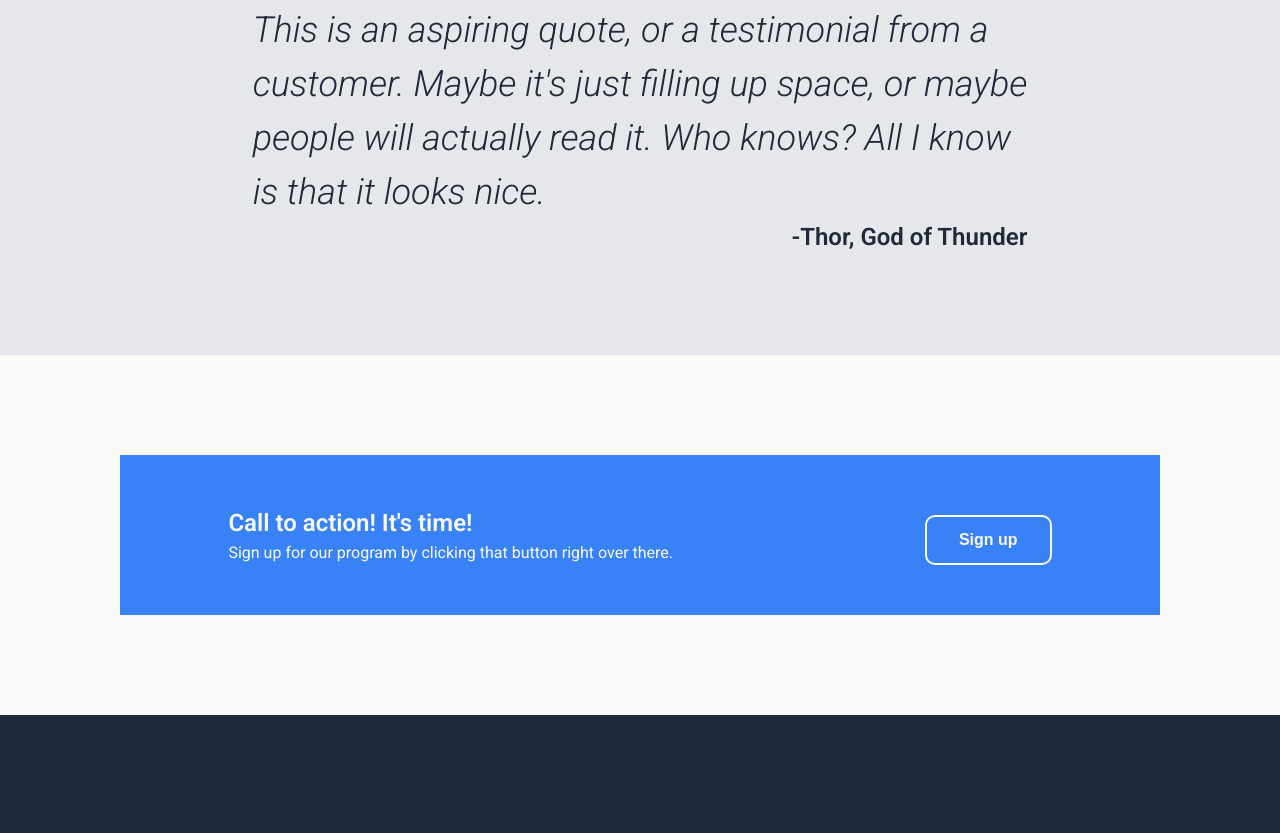
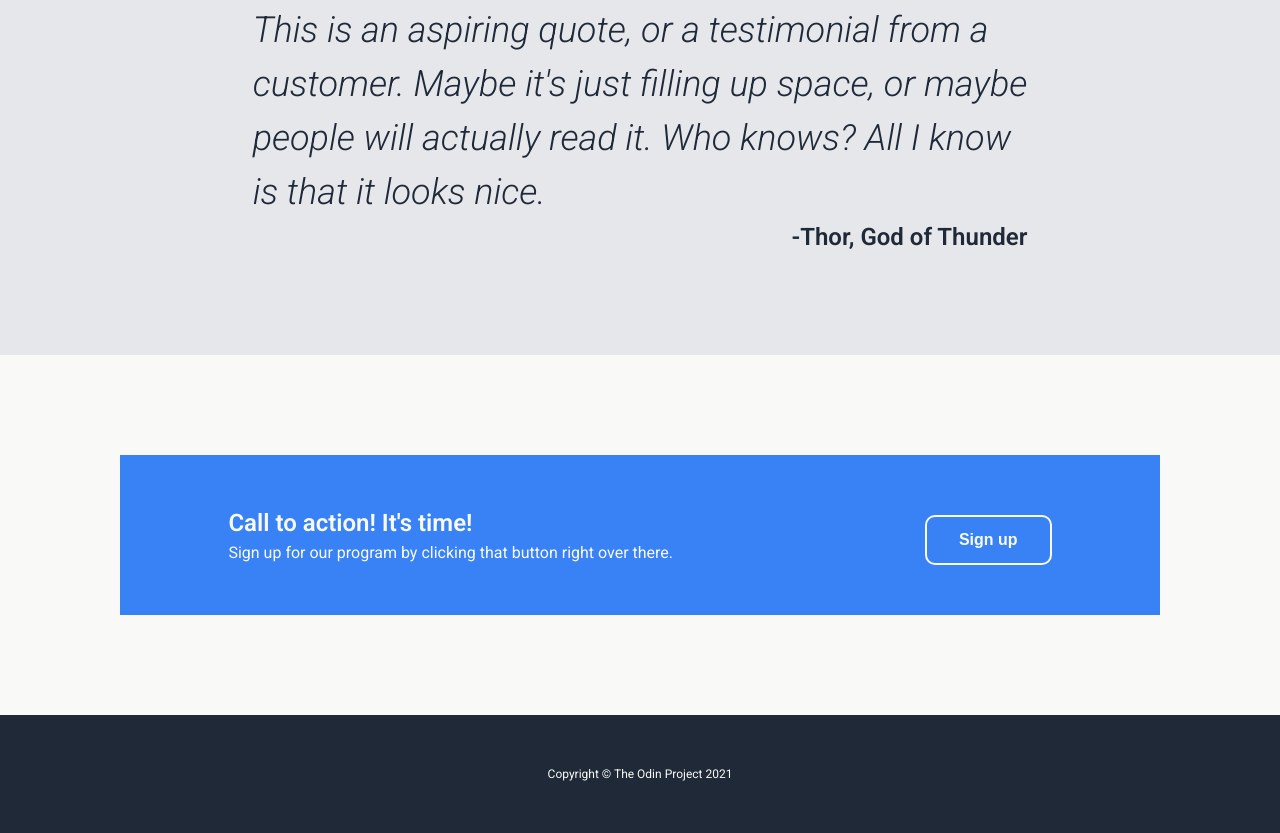
Before and after one commit to azyrov/odin-landing-page, a plain HTML site: page index.html in a window 1280 px wide. Shown: the part 1083-1916 px from the top of the page. Before the commit the page ends 1798 px from the top, so only its background shows below. Drawn offline with Linux system fonts and the light colour scheme.

Commit message:
Add footer section

```diff
--- a/index.html
+++ b/index.html
@@ -66,5 +66,8 @@
             <button class="btn-secondary">Sign up</button>
         </div>
     </div>
+    <footer class="footer-section">
+        <p>Copyright &copy The Odin Project 2021</p>
+    </footer>
 </body>
 </html>
--- a/stylesheet.css
+++ b/stylesheet.css
@@ -59,7 +59,8 @@ nav,
 #hero-section,
 .cta,
 section.quote,
-.cta__footer-section {
+.cta__footer-section,
+.footer-section {
   padding-left: 120px;
   padding-right: 120px;
 }
@@ -70,6 +71,17 @@ section.quote,
 .cta__footer-section {
   padding-top: 100px;
   padding-bottom:100px;
+}
+
+.footer-section {
+  padding-top: 50px;
+  padding-bottom: 50px;
+  text-align: center;
+}
+
+.footer-section p {
+    text-align: center;
+    font-size: 12px;
 }
 
 nav {
```
